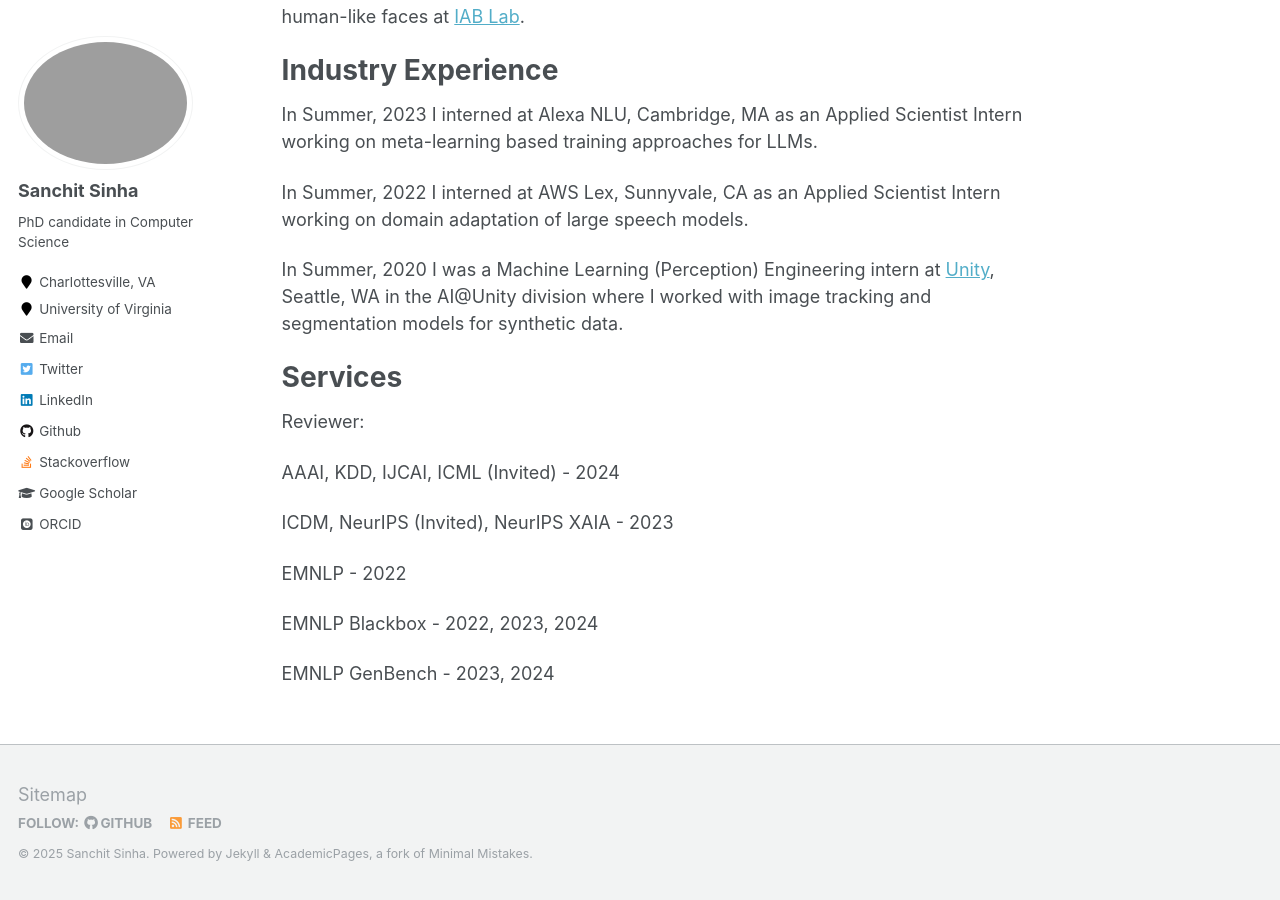
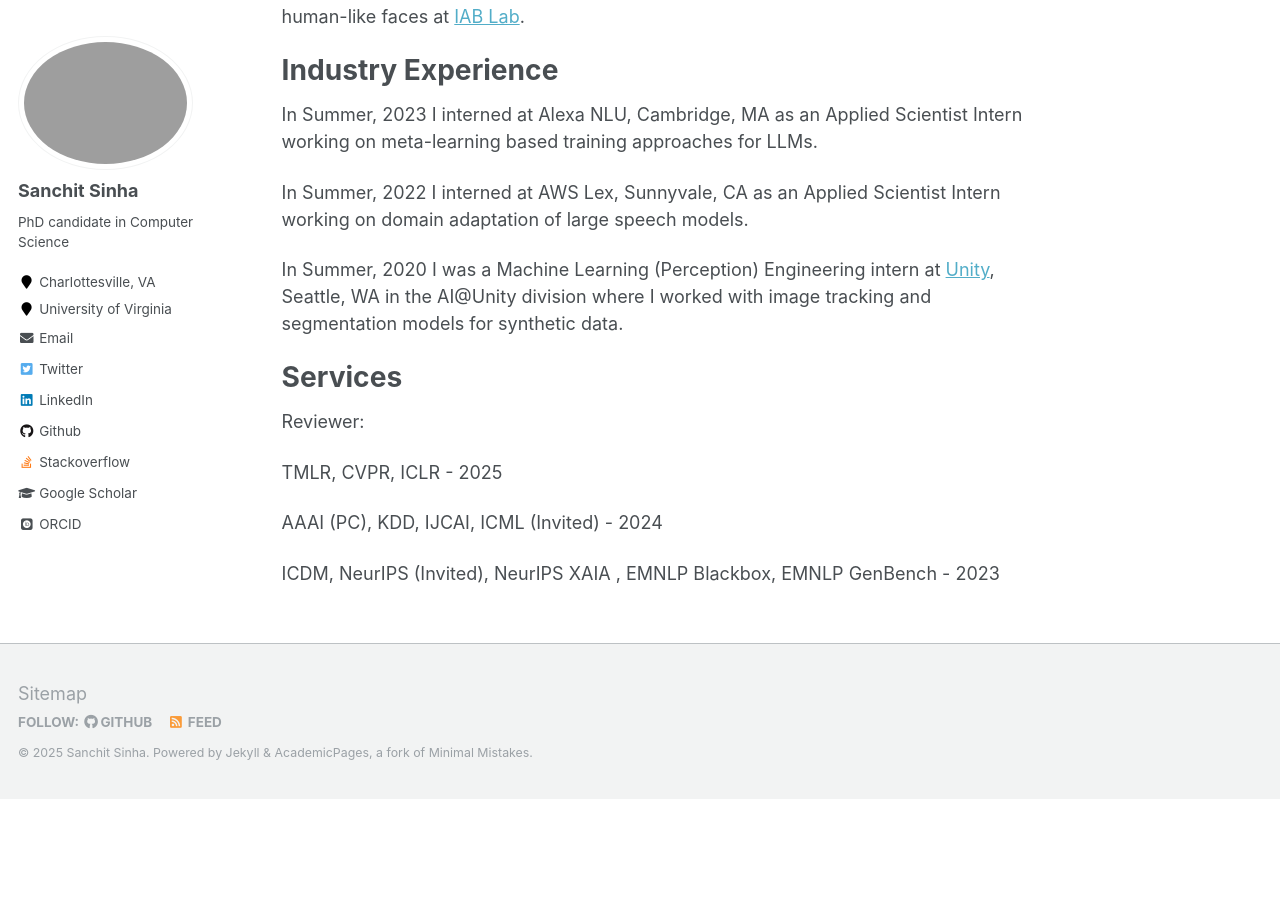
Before and after one commit to sanchit97/sanchit97.github.io, a Jekyll site: the page built from _pages/about.md, in a window 1280 px wide and 900 px high, scrolled down 888 px. Built offline with Jekyll 4.4.1, drawn with Linux system fonts in a browser that asks for light colours; some web fonts are replaced; after the commit the page ends 1687 px from its top, so only the background shows below that; some of the changed text lies outside the part shown.

Commit message:
update Jan25

```diff
--- a/_pages/about.md
+++ b/_pages/about.md
@@ -52,12 +52,8 @@
 ======
 Reviewer:
 
-AAAI, KDD, IJCAI, ICML (Invited) - 2024
+TMLR, CVPR, ICLR - 2025
 
-ICDM, NeurIPS (Invited), NeurIPS XAIA  - 2023
+AAAI (PC), KDD, IJCAI, ICML (Invited) - 2024
 
-EMNLP - 2022
-
-EMNLP Blackbox - 2022, 2023, 2024
-
-EMNLP GenBench - 2023, 2024
+ICDM, NeurIPS (Invited), NeurIPS XAIA , EMNLP Blackbox, EMNLP GenBench - 2023
```
Also changed, not shown: other parts of _pages/about.md (+1 -1 lines).
